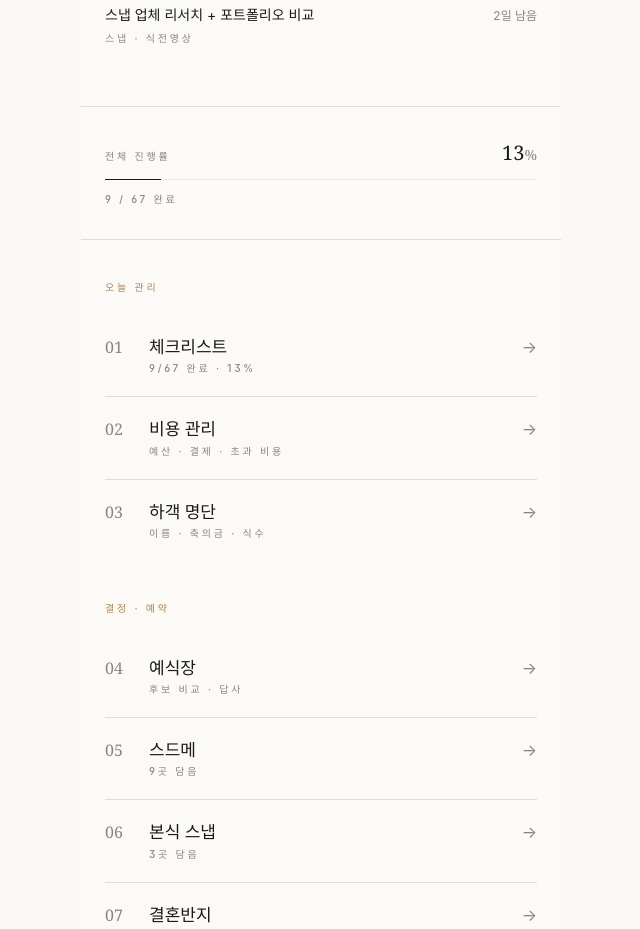
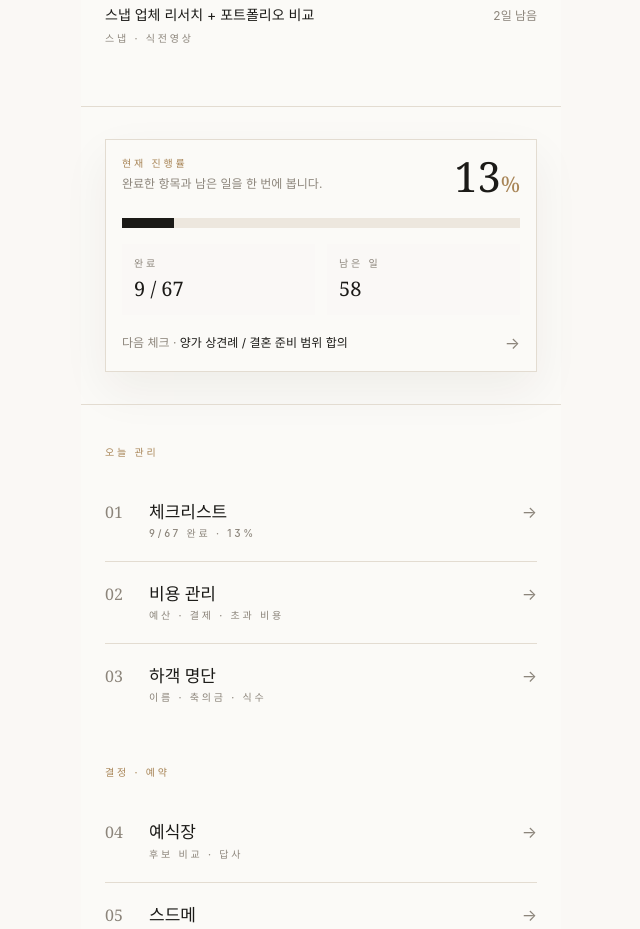
Before and after one commit to commet/wedding-os, a React (Vite) app: page /dashboard in a window 1280 px wide. Shown: the part 820-1749 px from the top of the page, without its empty margins (319-959 px from the left). Built offline with nearby package versions, Linux system fonts and the light colour scheme; no server answers; a web font is replaced by a local one.

Commit message:
Polish onboarding progress and date UX

```diff
--- a/src/data/checklistTemplate.ts
+++ b/src/data/checklistTemplate.ts
@@ -1,4 +1,5 @@
 import type { ChecklistSection, CheckItem } from "../lib/schema";
+import { formatISODateLocal, parseISODateLocal } from "../lib/date";
 
 // 표준 결혼 준비 타임라인.
 // 각 항목에 ddayOffset(결혼식 D-day 기준 상대 일수)이 있어,
@@ -130,8 +131,7 @@ const TEMPLATE: Tmpl[] = [
 
 /** 결혼식 날짜(ISO)가 주어지면 각 항목의 dueDate를 자동 계산. 없으면 dueDate 비움. */
 export function defaultChecklist(weddingDateISO?: string): ChecklistSection[] {
-  const base = weddingDateISO ? new Date(weddingDateISO) : null;
-  const validBase = base && !isNaN(base.getTime()) ? base : null;
+  const validBase = parseISODateLocal(weddingDateISO);
 
   return TEMPLATE.map((sec) => ({
     id: id(),
@@ -142,7 +142,7 @@ export function defaultChecklist(weddingDateISO?: string): ChecklistSection[] {
       if (validBase) {
         const d = new Date(validBase);
         d.setDate(d.getDate() + it.dday);
-        dueDate = d.toISOString().split("T")[0];
+        dueDate = formatISODateLocal(d);
       }
       return {
         id: id(),
@@ -158,8 +158,7 @@ export function defaultChecklist(weddingDateISO?: string): ChecklistSection[] {
 
 /** 결혼식 날짜가 바뀌었을 때 기존 체크리스트의 dueDate를 재계산. */
 export function recalcDueDates(sections: ChecklistSection[], weddingDateISO?: string): ChecklistSection[] {
-  const base = weddingDateISO ? new Date(weddingDateISO) : null;
-  const validBase = base && !isNaN(base.getTime()) ? base : null;
+  const validBase = parseISODateLocal(weddingDateISO);
   return sections.map((sec) => ({
     ...sec,
     items: sec.items.map((it) => {
@@ -167,7 +166,7 @@ export function recalcDueDates(sections: ChecklistSection[], weddingDateISO?: st
       if (!validBase) return { ...it, dueDate: undefined };
       const d = new Date(validBase);
       d.setDate(d.getDate() + it.ddayOffset);
-      return { ...it, dueDate: d.toISOString().split("T")[0] };
+      return { ...it, dueDate: formatISODateLocal(d) };
     }),
   }));
 }
--- /dev/null
+++ b/src/lib/date.ts
@@ -0,0 +1,32 @@
+const DAY_MS = 24 * 60 * 60 * 1000;
+
+export function parseISODateLocal(iso?: string): Date | null {
+  if (!iso) return null;
+  const [year, month, day] = iso.split("-").map(Number);
+  if (!year || !month || !day) return null;
+  const date = new Date(year, month - 1, day);
+  if (
+    date.getFullYear() !== year ||
+    date.getMonth() !== month - 1 ||
+    date.getDate() !== day
+  ) {
+    return null;
+  }
+  return date;
+}
+
+export function formatISODateLocal(date: Date): string {
+  return [
+    date.getFullYear(),
+    String(date.getMonth() + 1).padStart(2, "0"),
+    String(date.getDate()).padStart(2, "0"),
+  ].join("-");
+}
+
+export function daysUntilISODate(iso?: string): number | null {
+  const target = parseISODateLocal(iso);
+  if (!target) return null;
+  const now = new Date();
+  const today = new Date(now.getFullYear(), now.getMonth(), now.getDate());
+  return Math.round((target.getTime() - today.getTime()) / DAY_MS);
+}
--- a/src/lib/freshness.ts
+++ b/src/lib/freshness.ts
@@ -1,10 +1,13 @@
 // 데이터 신선도 표시 유틸. 90일/180일 휴리스틱.
 
+import { formatISODateLocal, parseISODateLocal } from "./date";
+
 export function daysSince(iso?: string): number | null {
-  if (!iso) return null;
-  const t = new Date(iso).getTime();
-  if (isNaN(t)) return null;
-  return Math.floor((Date.now() - t) / (1000 * 60 * 60 * 24));
+  const date = parseISODateLocal(iso);
+  if (!date) return null;
+  const now = new Date();
+  const today = new Date(now.getFullYear(), now.getMonth(), now.getDate());
+  return Math.floor((today.getTime() - date.getTime()) / (1000 * 60 * 60 * 24));
 }
 
 export type FreshnessLevel = "fresh" | "stale" | "rotten" | "unknown";
@@ -19,11 +22,11 @@ export function freshnessLevel(iso?: string): FreshnessLevel {
 
 export function formatVerifiedDate(iso?: string): string {
   if (!iso) return "직접 확인 필요";
-  const d = new Date(iso);
-  if (isNaN(d.getTime())) return "직접 확인 필요";
+  const d = parseISODateLocal(iso);
+  if (!d) return "직접 확인 필요";
   return `${d.getFullYear()}.${String(d.getMonth() + 1).padStart(2, "0")}.${String(d.getDate()).padStart(2, "0")} 기준`;
 }
 
 export function todayISO(): string {
-  return new Date().toISOString().split("T")[0];
+  return formatISODateLocal(new Date());
 }
--- a/src/routes/Dashboard.tsx
+++ b/src/routes/Dashboard.tsx
@@ -2,20 +2,31 @@ import { Link } from "react-router-dom";
 import type { WeddingData } from "../lib/schema";
 import { useMemo } from "react";
 import { daysSince } from "../lib/freshness";
+import { recalcDueDates } from "../data/checklistTemplate";
+import { daysUntilISODate, parseISODateLocal } from "../lib/date";
 
 type Props = { data: WeddingData; update: (patch: any) => void; };
 
-export default function Dashboard({ data }: Props) {
+export default function Dashboard({ data, update }: Props) {
   const dday = useMemo(() => {
-    if (!data.invitation.date) return null;
-    const t = new Date(data.invitation.date).getTime();
-    if (isNaN(t)) return null;
-    return Math.ceil((t - Date.now()) / (1000 * 60 * 60 * 24));
+    return daysUntilISODate(data.invitation.date);
   }, [data.invitation.date]);
 
   const checklistTotal = data.checklist.reduce((n, s) => n + s.items.length, 0);
   const checklistDone = data.checklist.reduce((n, s) => n + s.items.filter((i) => i.done).length, 0);
   const progress = checklistTotal > 0 ? Math.round((checklistDone / checklistTotal) * 100) : 0;
+  const remaining = Math.max(checklistTotal - checklistDone, 0);
+  const firstPending = useMemo(() => {
+    return data.checklist
+      .flatMap((s) => s.items.map((i) => ({ section: s.title, item: i })))
+      .filter((x) => !x.item.done)
+      .sort((a, b) => {
+        if (!a.item.dueDate && !b.item.dueDate) return 0;
+        if (!a.item.dueDate) return 1;
+        if (!b.item.dueDate) return -1;
+        return a.item.dueDate.localeCompare(b.item.dueDate);
+      })[0];
+  }, [data.checklist]);
 
   const upcoming = useMemo(() => {
     const items = data.checklist.flatMap((s) =>
@@ -37,6 +48,19 @@ export default function Dashboard({ data }: Props) {
   const guestAttending = (data.guests ?? []).filter((g) => g.status === "참석").length;
   const sdmCount = data.sdm.filter((v) => v.category !== "snap").length;
   const snapCount = data.sdm.filter((v) => v.category === "snap").length;
+
+  const setWeddingDate = (date: string) => {
+    update((prev: WeddingData) => {
+      const next = {
+        ...prev,
+        invitation: { ...prev.invitation, date },
+      };
+      return {
+        ...next,
+        checklist: recalcDueDates(next.checklist, date),
+      };
+    });
+  };
 
   const MENU_GROUPS: { title: string; items: { to: string; label: string; sub: string }[] }[] = [
     {
@@ -80,6 +104,27 @@ export default function Dashboard({ data }: Props) {
             <p className="text-[13px] text-soft leading-relaxed mb-8">
               청첩장 정보부터 한 줄씩 채워보세요.
             </p>
+            <div className="text-left border border-hair bg-cream/35 px-4 py-4 mb-6">
+              <div className="eyebrow-gold mb-2">Wedding day</div>
+              <label className="block">
+                <span className="text-[12px] text-soft">예식 날짜를 먼저 넣어보세요</span>
+                <input
+                  type="date"
+                  className="input mt-2 bg-paper"
+                  value={data.invitation.date}
+                  onChange={(e) => setWeddingDate(e.target.value)}
+                />
+              </label>
+              <div className="mt-4 flex items-end justify-between border-t border-hair pt-4">
+                <div>
+                  <div className="eyebrow">오늘 기준</div>
+                  <div className="text-[12px] text-soft mt-1">
+                    날짜를 넣으면 체크리스트 마감일도 같이 맞춰집니다.
+                  </div>
+                </div>
+                <DdayMark dday={dday} />
+              </div>
+            </div>
             <Link to="/invitation" className="btn-primary px-8 py-3.5 text-[12.5px]">
               청첩장 정보 입력 →
             </Link>
@@ -159,23 +204,55 @@ export default function Dashboard({ data }: Props) {
         </>
       )}
 
-      {/* ─── 진행률 — 박스 없이 한 줄 ─── */}
+      {/* ─── 진행률 — 시각 카드 ─── */}
       {checklistTotal > 0 && (
         <>
           <Link to="/checklist" className="block page py-8 hover:bg-cream/40 transition">
-            <div className="flex items-baseline justify-between mb-3">
-              <h2 className="eyebrow">전체 진행률</h2>
-              <span className="font-serif text-xl text-ink tabular-nums">{progress}<span className="text-soft text-sm">%</span></span>
+            <div className="border border-hair bg-paper px-4 py-4 shadow-[0_18px_45px_rgba(45,35,25,0.06)]">
+              <div className="flex items-start justify-between gap-4 mb-5">
+                <div>
+                  <h2 className="eyebrow-gold mb-1">현재 진행률</h2>
+                  <p className="text-[12px] text-soft">
+                    완료한 항목과 남은 일을 한 번에 봅니다.
+                  </p>
+                </div>
+                <span className="font-serif text-[2.6rem] leading-none text-ink tabular-nums">
+                  {progress}<span className="text-gold text-[1.35rem]">%</span>
+                </span>
+              </div>
+              <div className="h-2.5 bg-line overflow-hidden">
+                <div
+                  className="h-full bg-ink transition-all duration-500"
+                  style={{ width: `${progress}%` }}
+                />
+              </div>
+              <div className="mt-4 grid grid-cols-2 gap-3">
+                <div className="bg-cream/50 px-3 py-3">
+                  <div className="eyebrow">완료</div>
+                  <div className="font-serif text-xl text-ink tabular-nums mt-1">
+                    {checklistDone} / {checklistTotal}
+                  </div>
+                </div>
+                <div className="bg-cream/50 px-3 py-3">
+                  <div className="eyebrow">남은 일</div>
+                  <div className="font-serif text-xl text-ink tabular-nums mt-1">
+                    {remaining}
+                  </div>
+                </div>
+              </div>
+              <div className="mt-4 flex items-center justify-between">
+                <p className="text-[12px] text-soft leading-relaxed pr-3">
+                  {firstPending ? (
+                    <>
+                      다음 체크 · <span className="text-ink">{firstPending.item.text}</span>
+                    </>
+                  ) : (
+                    "체크리스트로 이동"
+                  )}
+                </p>
+                <span className="text-soft">→</span>
+              </div>
             </div>
-            <div className="w-full h-px bg-line relative">
-              <div
-                className="absolute top-0 left-0 h-px bg-ink transition-all"
-                style={{ width: `${progress}%` }}
-              />
-            </div>
-            <p className="eyebrow mt-3">
-              {checklistDone} / {checklistTotal} 완료
-            </p>
           </Link>
           <div className="hairline" />
         </>
@@ -215,10 +292,42 @@ export default function Dashboard({ data }: Props) {
   );
 }
 
+function DdayMark({ dday }: { dday: number | null }) {
+  if (dday === null) {
+    return (
+      <div className="text-right">
+        <div className="font-serif text-2xl text-soft">D-?</div>
+        <div className="eyebrow mt-1">날짜 대기</div>
+      </div>
+    );
+  }
+  if (dday === 0) {
+    return (
+      <div className="text-right">
+        <div className="font-serif text-2xl text-gold">D-DAY</div>
+        <div className="eyebrow mt-1">오늘</div>
+      </div>
+    );
+  }
+  if (dday < 0) {
+    return (
+      <div className="text-right">
+        <div className="font-serif text-2xl text-soft tabular-nums">D+{Math.abs(dday)}</div>
+        <div className="eyebrow mt-1">예식 후</div>
+      </div>
+    );
+  }
+  return (
+    <div className="text-right">
+      <div className="font-serif text-3xl text-ink tabular-nums">D-{dday}</div>
+      <div className="eyebrow mt-1">남았습니다</div>
+    </div>
+  );
+}
+
 function formatWeddingDate(iso?: string): string {
-  if (!iso) return "";
-  const d = new Date(iso);
-  if (isNaN(d.getTime())) return "";
+  const d = parseISODateLocal(iso);
+  if (!d) return "";
   const days = ["일", "월", "화", "수", "목", "금", "토"];
   return `${d.getFullYear()}.${String(d.getMonth() + 1).padStart(2, "0")}.${String(d.getDate()).padStart(2, "0")} ${days[d.getDay()]}`;
 }
--- a/src/routes/Video.tsx
+++ b/src/routes/Video.tsx
@@ -18,6 +18,7 @@ import { STOCK_GALLERY } from "../data/stockPhotos";
 import { safeMediaSrc } from "../lib/security";
 import { canAutoRecord, recordCurrentTab, downloadBlob } from "../lib/videoExport";
 import { compressImage } from "../lib/imageCompress";
+import { parseISODateLocal } from "../lib/date";
 import {
   VIDEO_TEMPLATES,
   findTemplate,
@@ -1159,9 +1160,8 @@ function PhotoAdd({ onAdd }: { onAdd: (urls: string[]) => void }) {
 }
 
 function formatWeddingDate(iso?: string): string {
-  if (!iso) return "";
-  const d = new Date(iso);
-  if (isNaN(d.getTime())) return "";
+  const d = parseISODateLocal(iso);
+  if (!d) return "";
   const days = ["일", "월", "화", "수", "목", "금", "토"];
   return `${d.getFullYear()}.${String(d.getMonth() + 1).padStart(2, "0")}.${String(
     d.getDate()
```
Also changed, not shown: src/routes/Invitation.tsx (+6 -7 lines), src/routes/Welcome.tsx (+4 -3 lines).
